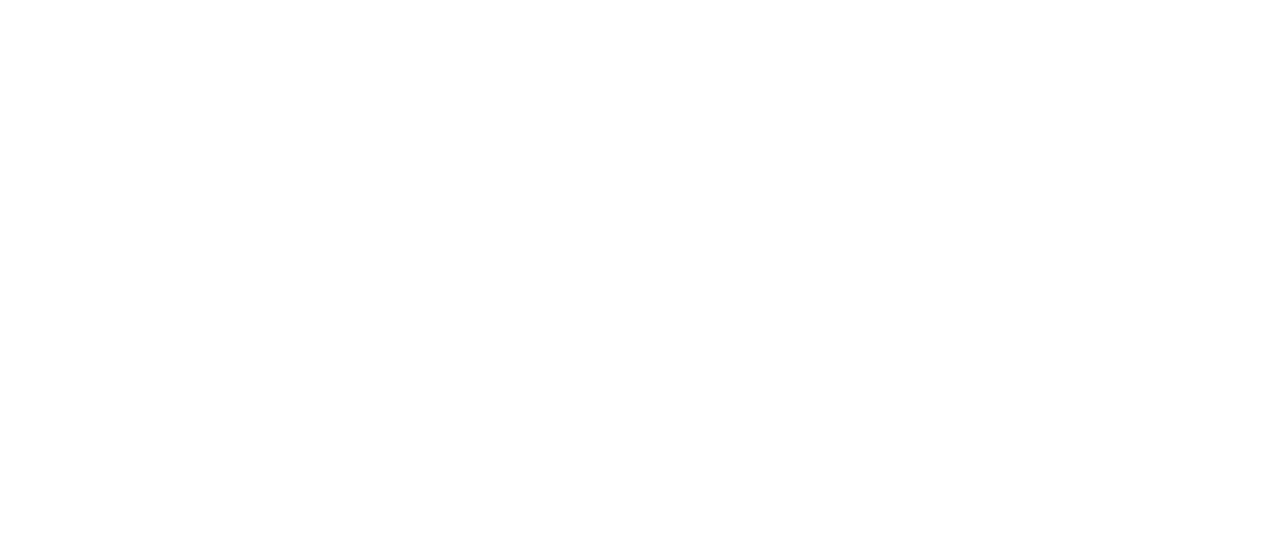
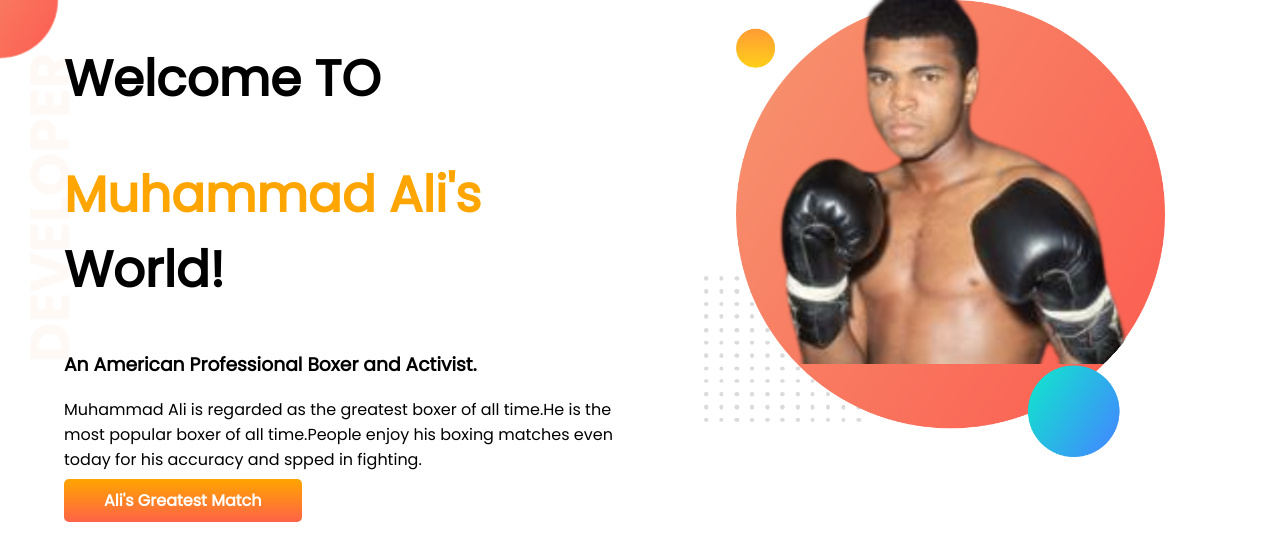
Before and after one commit to mdmahdinmoin/developer-portfolio, a plain HTML site: page index.html in a window 1280 px wide. Drawn offline with Linux system fonts and the light colour scheme.

Commit message:
top banner added

```diff
--- a/index.html
+++ b/index.html
@@ -1,13 +1,33 @@
 <!DOCTYPE html>
 <html lang="en">
+
 <head>
      <meta charset="UTF-8">
      <meta http-equiv="X-UA-Compatible" content="IE=edge">
      <meta name="viewport" content="width=device-width, initial-scale=1.0">
-     <title>Mahdin Portfolio</title>
+     <title>Muhammad Ali Portfolio</title>
+     <link rel="preconnect" href="https://fonts.googleapis.com">
+     <link rel="preconnect" href="https://fonts.gstatic.com" crossorigin>
+     <link href="https://fonts.googleapis.com/css2?family=Poppins&display=swap" rel="stylesheet">
      <link rel="stylesheet" href="style.css">
 </head>
+
 <body>
+     <section class="top-banner">
+          <div class="half-width">
+               <h1>Welcome TO</h1>
+               <h1><span class="orange-color">Muhammad Ali's</span> World!</h1>
+               <h3>An American Professional Boxer and Activist.</h3>
+               <P>Muhammad Ali is regarded as the greatest boxer of all time.He is the most popular boxer of all
+                    time.People
+                    enjoy his boxing matches even today for his accuracy and spped in fighting.</P>
+               <a class="link-button" target="_blank" href="https://www.youtube.com/watch?v=6pi-ax7e-6U">Ali's
+                    Greatest Match</a>
+          </div>
+          <div class="half-width">
+               <img src="images/muhammad ali-picture-with-bg.png" alt="">
+          </div>
+     </section>
+</body>
 
-</body>
 </html>
--- a/style.css
+++ b/style.css
@@ -0,0 +1,39 @@
+body {
+    font-family: 'Poppins', sans-serif;
+    margin: 0;
+}
+
+h1 {
+    font-size: 50px;
+}
+
+.orange-color {
+    color: orange;
+}
+
+section {
+    display: flex;
+}
+
+.half-width {
+    width: 50%;
+    padding-left: 5%;
+}
+
+.half-width img {
+    width: 80%;
+}
+
+.link-button {
+    text-decoration: none;
+    background-image: linear-gradient(orange, tomato);
+    padding: 10px 40px;
+    color: white;
+    font-weight: 700;
+    border-radius: 5px;
+}
+
+.top-banner {
+    background-image: url(images/top-banner.png);
+    background-repeat: no-repeat;
+}
```
Also changed, not shown: images/dream-bg.png (added), images/exp-bg.png (added), images/jhankar.png (added), images/jhankar2.png (added), images/muhammad ali-picture-with-bg.png (added), images/my-bg.png (added), images/my-bg2.png (added), images/top-banner.png (added), my showoff/160604110907_muhammad_ali_640x360_gettyimages_nocredit.jpg (added), my showoff/R.jpg (added), 7 other files.
